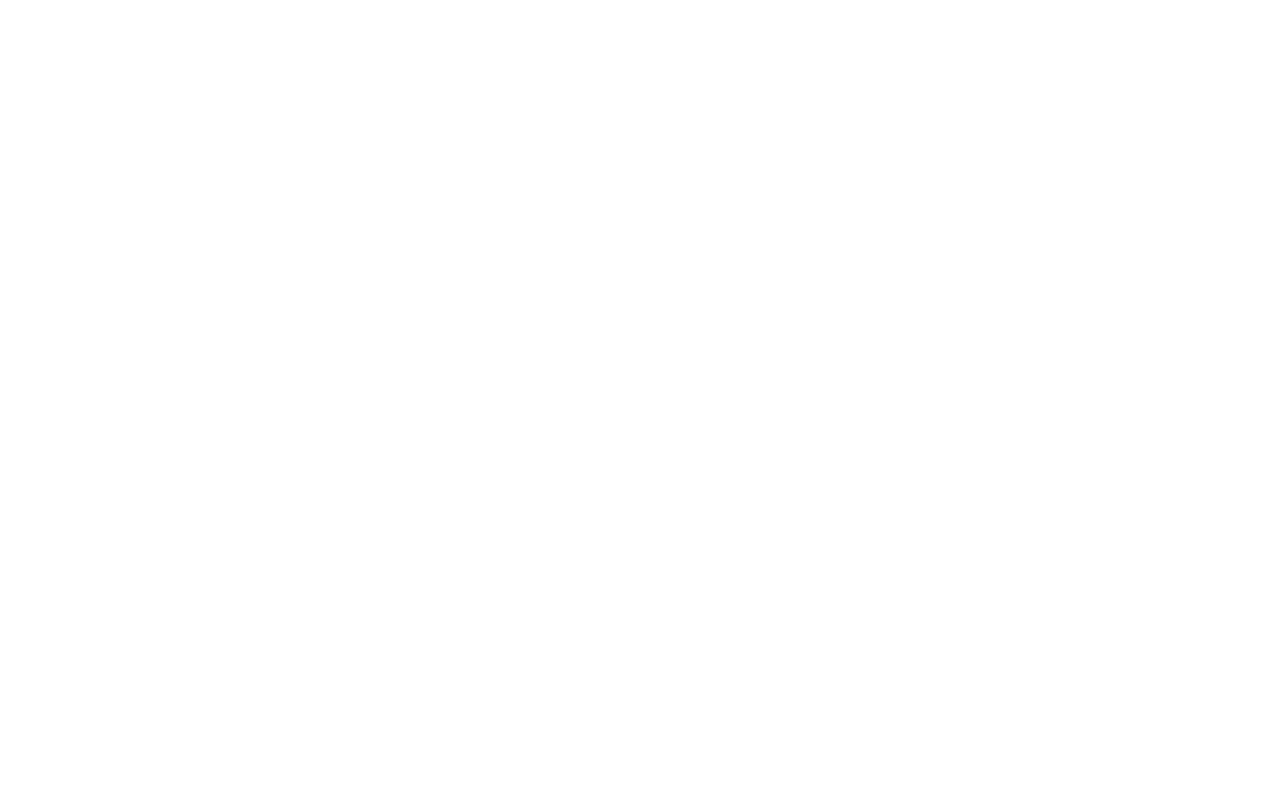
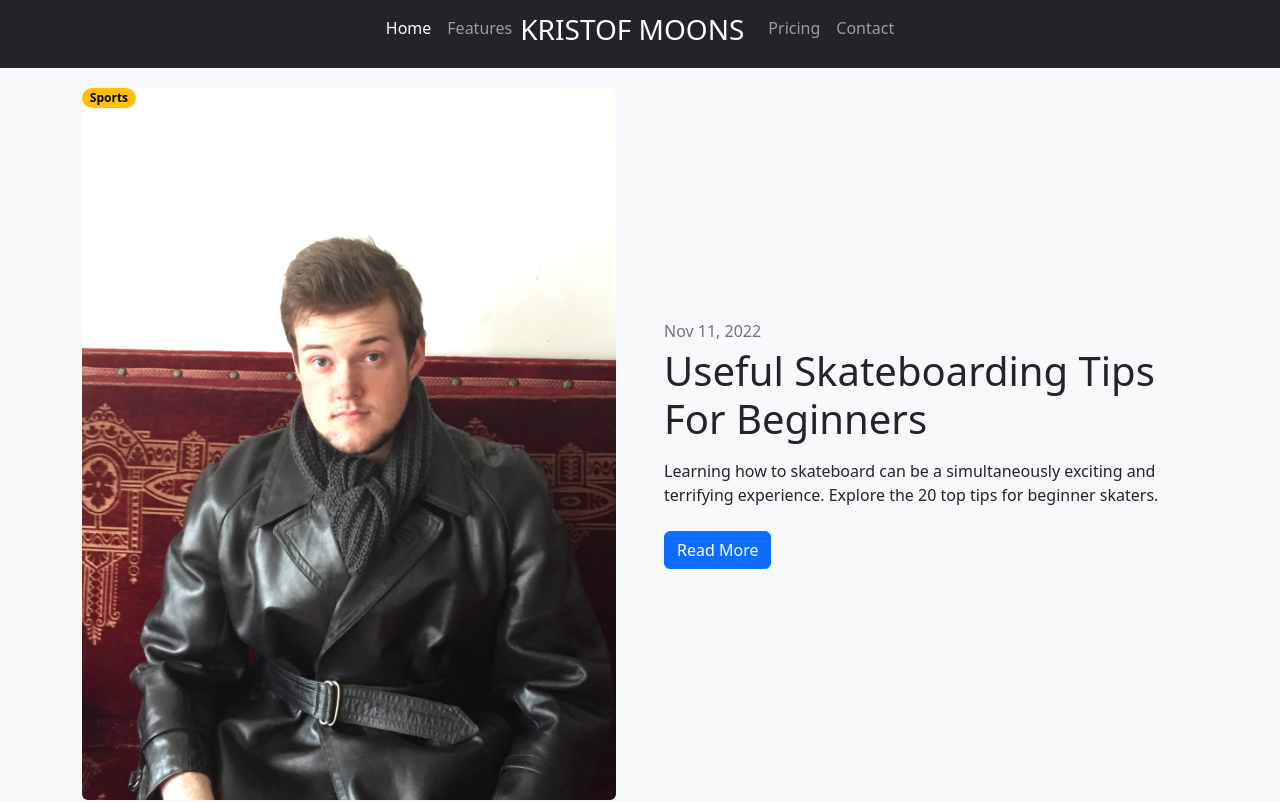
Before and after one commit to kristofmoons/porfolio, a React (Create React App) app: page /projects in a window 1280 px wide. Before the commit this address had no page. Shown: the top 802 px of the page. Built offline with nearby package versions, Linux system fonts and the light colour scheme.

Commit message:
add project page

```diff
--- a/src/App.js
+++ b/src/App.js
@@ -4,6 +4,7 @@
 import 'bootstrap/dist/js/bootstrap.bundle.min';
 import {BrowserRouter, Route, Routes} from "react-router-dom";
 import LandingPage from "./pages/LandingPage";
+import AchievementPage from "./pages/AchievementPage";
 
 function App() {
   return (
@@ -11,6 +12,7 @@
           <BrowserRouter>
               <Routes>
                   <Route path="/" element={<LandingPage/>}/>
+                  <Route path="/projects" element={<AchievementPage/>}/>
 
               </Routes>
           </BrowserRouter>
--- /dev/null
+++ b/src/components/Internships.js
@@ -0,0 +1,64 @@
+export function Internships() {
+
+
+    return <section className="bg-light py-5 py-xl-6">
+        <div className="container overflow-hidden">
+            <div className="row gy-5">
+
+                <div className="col-12">
+                    <div className="row align-items-center gy-3 gy-md-0 gx-xl-5">
+                        <div className="col-xs-12 col-md-6">
+                            <div className="img-wrapper position-relative hcf-transform">
+                                <a href="#!">
+                                        <span
+                                            className="badge rounded-pill text-bg-warning position-absolute top-10px start-10px">Sports</span>
+                                    <img
+                                        className="img-fluid rounded w-100 hcf-of-cover hcf-op-center hcf-ih-250 hcf-ih-md-400"
+                                        loading="lazy" src="/images/foto.JPG" alt=""/>
+                                </a>
+                            </div>
+                        </div>
+                        <div className="col-xs-12 col-md-6">
+                            <div>
+                                <p className="text-secondary mb-1">Nov 11, 2022</p>
+                                <h2 className="h1 mb-3"><a className="link-dark text-decoration-none" href="#!">Useful
+                                    Skateboarding Tips For Beginners</a></h2>
+                                <p className="mb-4">Learning how to skateboard can be a simultaneously exciting and
+                                    terrifying experience. Explore the 20 top tips for beginner skaters.</p>
+                                <a className="btn btn-primary" href="#!" target="_self">Read More</a>
+                            </div>
+                        </div>
+                    </div>
+                </div>
+
+                <div className="col-12">
+                    <div className="row align-items-center flex-row-reverse gy-3 gy-md-0 gx-xl-5">
+                        <div className="col-xs-12 col-md-6">
+                            <div className="img-wrapper position-relative hcf-transform">
+                                <a href="#!">
+                                        <span
+                                            className="badge rounded-pill text-bg-warning position-absolute top-10px end-10px">Travel</span>
+                                    <img
+                                        className="img-fluid rounded w-100 hcf-of-cover hcf-op-center hcf-ih-250 hcf-ih-md-400"
+                                        loading="lazy" src="/images/foto.JPG" alt=""/>
+                                </a>
+                            </div>
+                        </div>
+                        <div className="col-xs-12 col-md-6">
+                            <div>
+                                <p className="text-secondary mb-1">Oct 9, 2022</p>
+                                <h2 className="h1 mb-3"><a className="link-dark text-decoration-none" href="#!">Strange
+                                    Facts About Hot Air Balloons</a></h2>
+                                <p className="mb-4">You think the Wright Brothers were impressive? Hot air balloons
+                                    were carrying people through the air almost a century before the Wright Brothers
+                                    were even born.</p>
+                                <a className="btn btn-primary" href="#!" target="_self">Read More</a>
+                            </div>
+                        </div>
+                    </div>
+                </div>
+
+            </div>
+        </div>
+    </section>
+}
--- /dev/null
+++ b/src/components/Skills.js
@@ -0,0 +1,41 @@
+import {Col} from "react-bootstrap";
+
+function Skill(){
+    return<div className={"col-md-4"}>
+        <div className="card px-2 my-2 ">
+            <div className="card-body">
+                <h5 className="card-title">Card title</h5>
+                <div className="progress" >
+                    <div className="progress-bar" style={{width:"75%"}} role="progressbar" aria-valuemin="0"
+                         aria-valuemax="100"></div>
+                </div>
+            </div>
+        </div>
+    </div>
+}
+
+export function Skills(){
+    return <>
+
+        <div className="container px-4 py-5" id="hanging-icons">
+            <h2 className="pb-2 border-bottom">Hanging icons</h2>
+
+            <div className="row">
+
+
+                <Skill/>
+
+                <Skill/>
+
+                <Skill/>
+
+                <Skill/>
+
+                <Skill/>
+
+                <Skill/>
+
+            </div>
+        </div>
+    </>
+}
--- /dev/null
+++ b/src/pages/AchievementPage.js
@@ -0,0 +1,14 @@
+import Navbar from "../components/Navbar";
+import {Internships} from "../components/Internships";
+
+export default function AchievementPage() {
+
+return (
+    <>
+        <Navbar/>
+
+        <Internships/>
+
+    </>
+);
+}
--- a/src/pages/LandingPage.js
+++ b/src/pages/LandingPage.js
@@ -1,4 +1,5 @@
 import {useEffect, useState} from "react";
+import {Skills} from "../components/Skills";
 
 function ScrollDownSection() {
     function scroll() {
@@ -93,6 +94,8 @@
             </div>
             <div className="divider"/>
 
+            <Skills/>
+
             <div className="container px-4 py-5" id="hanging-icons">
                 <h2 className="pb-2 border-bottom">Hanging icons</h2>
                 <div className="row g-4 py-5 row-cols-1 row-cols-lg-3">
```
